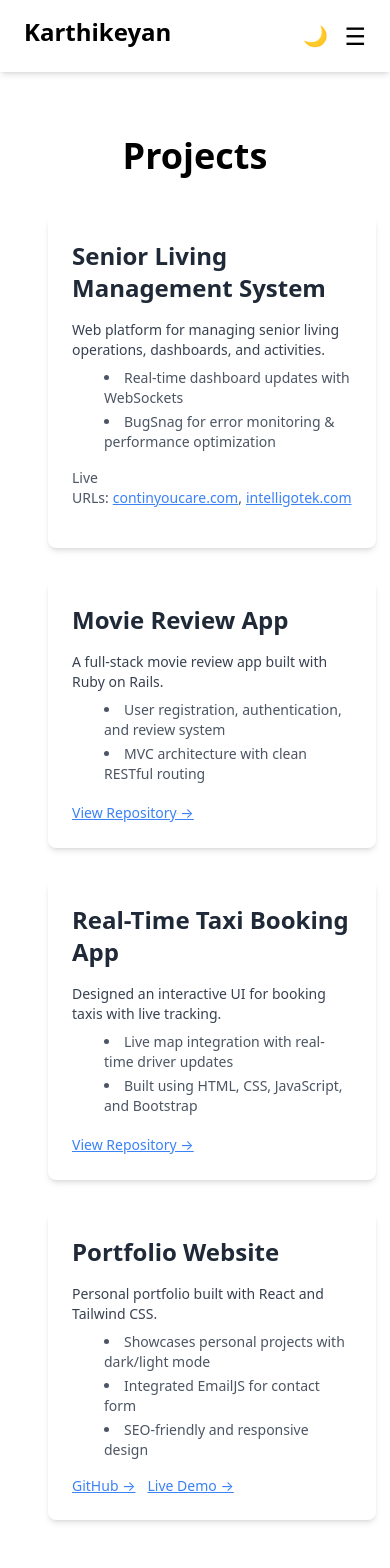
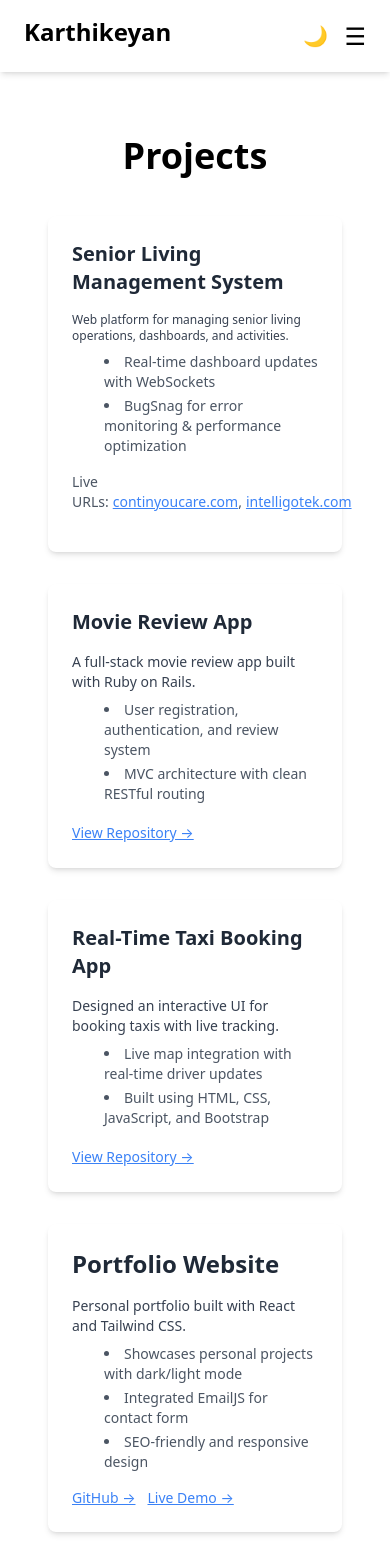
Before and after one commit to karthik1210100/portfolio, a React (Create React App) app: page /projects in a window 390 px wide. Shown: the top 1568 px of the page. Built offline with nearby package versions, Linux system fonts and the light colour scheme.

Commit message:
pr component

```diff
--- a/src/pages/Projects.js
+++ b/src/pages/Projects.js
@@ -5,12 +5,17 @@ function Projects() {
     <section className="px-4 py-10 max-w-5xl mx-auto">
       <h2 className="text-4xl font-bold mb-10 text-center dark:text-white">Projects</h2>
 
-      <div className="grid gap-8 md:grid-cols-2">
+      {/* <div className="grid gap-8 md:grid-cols-2"> */}
+<div className="grid gap-8 grid-cols-1 md:grid-cols-2">
         <div className="bg-white dark:bg-gray-900 shadow-md rounded-lg p-6 transition-all">
-          <h3 className="text-2xl font-semibold mb-3 text-gray-800 dark:text-white">
+          {/* <h3 className="text-2xl font-semibold mb-3 text-gray-800 dark:text-white"> */}
+<h3 className="text-xl md:text-2xl font-semibold mb-3 text-gray-800 dark:text-white">
+
             Senior Living Management System
           </h3>
-          <p className="text-sm text-gray-700 dark:text-gray-300 mb-2">
+          {/* <p className="text-sm text-gray-700 dark:text-gray-300 mb-2"> */}
+          <p className="text-xs md:text-sm text-gray-700 dark:text-gray-300 mb-2">
+
             Web platform for managing senior living operations, dashboards, and activities.
           </p>
           <ul className="list-disc list-inside text-sm text-gray-600 dark:text-gray-400 space-y-1 mb-3">
@@ -41,8 +46,11 @@ function Projects() {
           </div>
         </div>
 
-        <div className="bg-white dark:bg-gray-900 shadow-md rounded-lg p-6 transition-all">
-          <h3 className="text-2xl font-semibold mb-3 text-gray-800 dark:text-white">
+        {/* <div className="bg-white dark:bg-gray-900 shadow-md rounded-lg p-6 transition-all"> */}
+        <div className="bg-white dark:bg-gray-900 shadow-md rounded-lg p-6 transition-all col-span-1 md:col-span-2">
+          {/* <h3 className="text-2xl font-semibold mb-3 text-gray-800 dark:text-white"> */}
+                      <h3 className="text-xl md:text-2xl font-semibold mb-3 text-gray-800 dark:text-white">
+
             Movie Review App
           </h3>
           <p className="text-sm text-gray-700 dark:text-gray-300 mb-2">
@@ -62,8 +70,11 @@ function Projects() {
           </a>
         </div>
 
-        <div className="bg-white dark:bg-gray-900 shadow-md rounded-lg p-6 transition-all md:col-span-2">
-          <h3 className="text-2xl font-semibold mb-3 text-gray-800 dark:text-white">
+        {/* <div className="bg-white dark:bg-gray-900 shadow-md rounded-lg p-6 transition-all md:col-span-2"> */}
+        <div className="bg-white dark:bg-gray-900 shadow-md rounded-lg p-4 md:p-6 transition-all col-span-1 md:col-span-2">
+                    <h3 className="text-xl md:text-2xl font-semibold mb-3 text-gray-800 dark:text-white">
+
+          {/* <h3 className="text-2xl font-semibold mb-3 text-gray-800 dark:text-white"> */}
             Real-Time Taxi Booking App
           </h3>
           <p className="text-sm text-gray-700 dark:text-gray-300 mb-2">
@@ -105,7 +116,7 @@ function Projects() {
               GitHub →
             </a>
             <a
-              href="https://karthik-portfolio.vercel.app"
+              href="https://portfolio-d37j3k3tr-karthik1210100s-projects.vercel.app/"
               className="text-blue-500 hover:underline"
               target="_blank"
               rel="noopener noreferrer"
```
